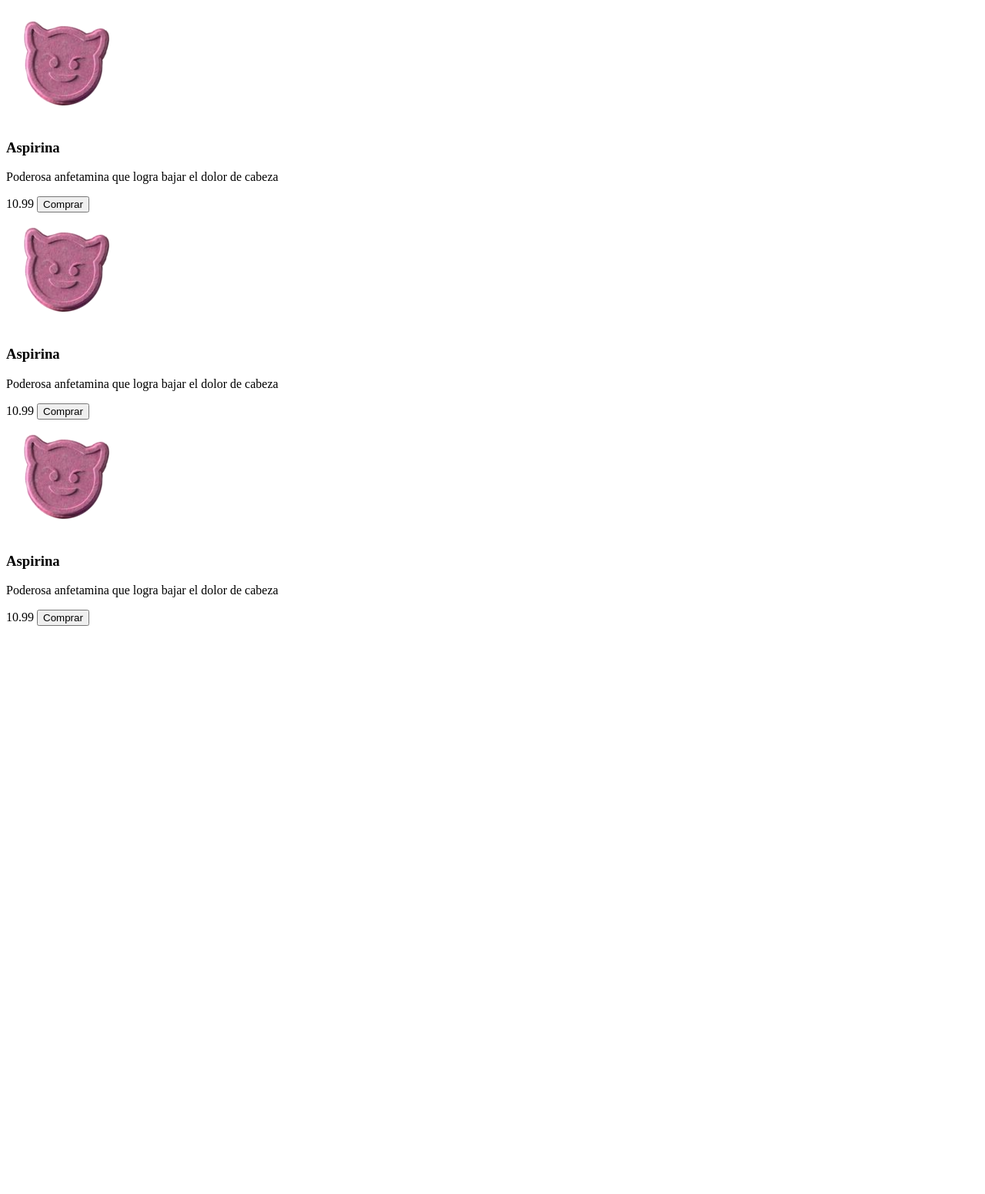
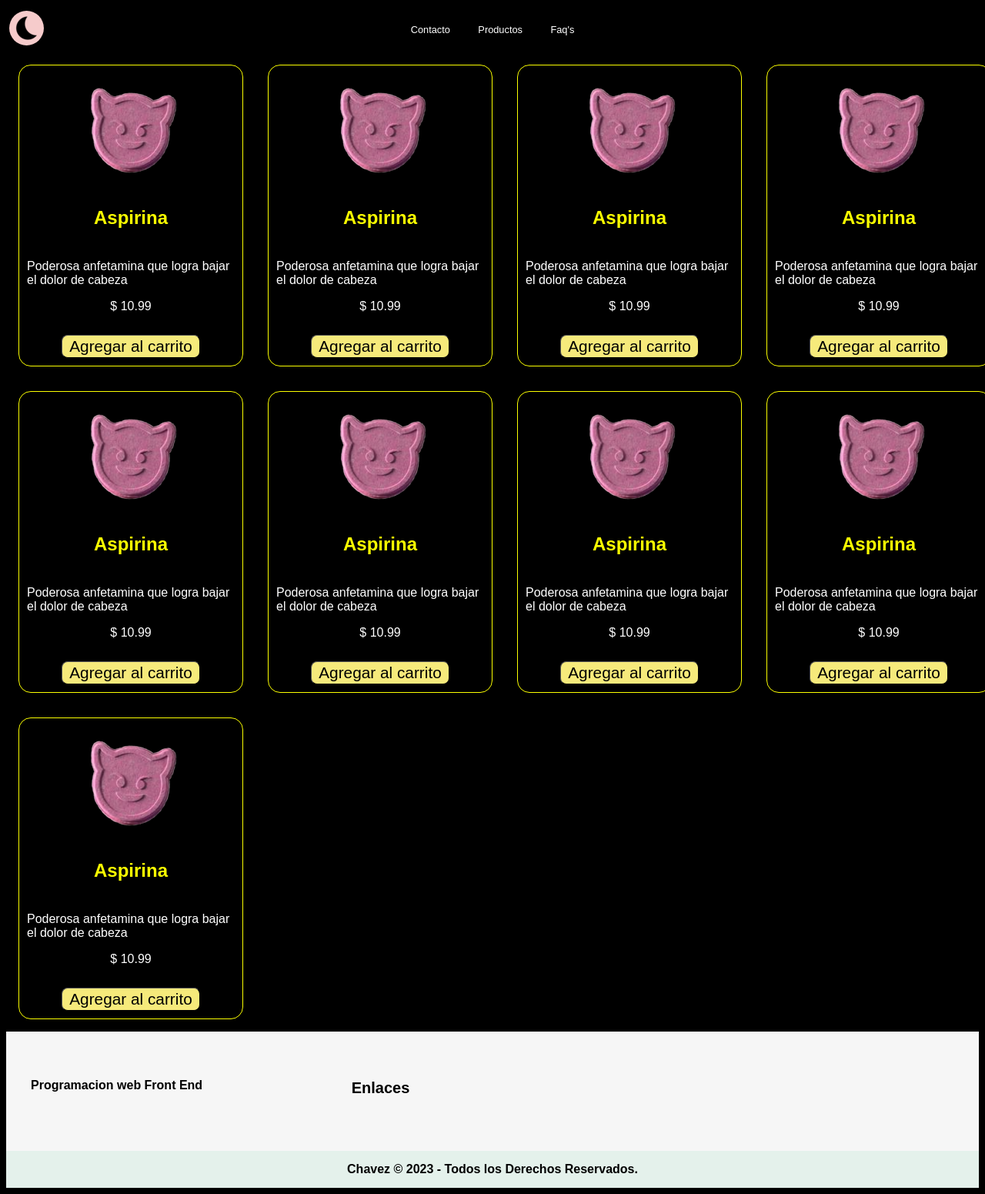
Before and after one commit to JesusChavezM/MyPharmacy, a plain HTML site: page productos.html in a window 1280 px wide. Shown: the whole page at 77% size. Before the commit the page ends 821 px from the top, so only its background shows below. Drawn offline with Linux system fonts and the light colour scheme.

Commit message:
Tarjetas de productos creadas junto con implementacion de footer

```diff
--- a/productos.html
+++ b/productos.html
@@ -4,10 +4,43 @@
   <meta charset="UTF-8">
   <meta http-equiv="X-UA-Compatible" content="IE=edge">
   <meta name="viewport" content="width=device-width, initial-scale=1.0">
-  <title>Document</title>
+  <title>MyPharmacy</title>
+  <link rel="stylesheet" href="style.css">
 </head>
 <body>
-  <div id="contenedor-productos"></div>
+  <header>
+    <div class="izq-box">
+        <a class="darktheme"><img src="/images/darktheme.png" alt="Botón de imagen" id="darktheme" onclick="darktheme()"></a>
+    </div>
+
+    <div class="center-box">
+        <a href="productos.html">Contacto</a>
+        <a href="productos.html">Productos</a>
+        <a href="productos.html">Faq's</a>
+    </div>
+
+    <div class="der-box">
+        <a class="darktheme" href="login.html"><img src="/images/user.png" alt="Botón de imagen"></a>
+    </div>
+  </header>
+  <div class="products-box" id="contenedor-productos"></div>
+  <footer class="pie-pagina">
+    <div class="grupo-1">
+        <div class="box">
+
+            <p><b>Programacion web Front End</b></p>
+        </div>
+        <div class="box">
+            <h2>Enlaces</h2>
+
+            <a href="#"></a>
+        </div>
+
+    </div>
+    <div class="grupo-2">
+        <small> <b> Chavez &copy; 2023  - Todos los Derechos Reservados.</b></small>
+    </div>
+</footer>
   <script src="scripts.js"></script>
 </body>
 </html>
--- a/productos.json
+++ b/productos.json
@@ -1,5 +1,42 @@
 {
     "productos": [
+
+      {
+        "nombre": "Aspirina",
+        "descripcion": "Poderosa anfetamina que logra bajar el dolor de cabeza",
+        "precio": 10.99,
+        "imagen": "/images/pink_pill.png"
+      },
+      {
+        "nombre": "Aspirina",
+        "descripcion": "Poderosa anfetamina que logra bajar el dolor de cabeza",
+        "precio": 10.99,
+        "imagen": "/images/pink_pill.png"
+      },
+      {
+        "nombre": "Aspirina",
+        "descripcion": "Poderosa anfetamina que logra bajar el dolor de cabeza",
+        "precio": 10.99,
+        "imagen": "/images/pink_pill.png"
+      },
+      {
+        "nombre": "Aspirina",
+        "descripcion": "Poderosa anfetamina que logra bajar el dolor de cabeza",
+        "precio": 10.99,
+        "imagen": "/images/pink_pill.png"
+      },
+      {
+        "nombre": "Aspirina",
+        "descripcion": "Poderosa anfetamina que logra bajar el dolor de cabeza",
+        "precio": 10.99,
+        "imagen": "/images/pink_pill.png"
+      },
+      {
+        "nombre": "Aspirina",
+        "descripcion": "Poderosa anfetamina que logra bajar el dolor de cabeza",
+        "precio": 10.99,
+        "imagen": "/images/pink_pill.png"
+      },
       {
         "nombre": "Aspirina",
         "descripcion": "Poderosa anfetamina que logra bajar el dolor de cabeza",
@@ -18,5 +55,6 @@
         "precio": 10.99,
         "imagen": "/images/pink_pill.png"
       }
+
     ]
   }
--- a/scripts.js
+++ b/scripts.js
@@ -44,8 +44,8 @@
         <img src="${producto.imagen}" alt="${producto.nombre}">
         <h3>${producto.nombre}</h3>
         <p>${producto.descripcion}</p>
-        <span class="precio">${producto.precio}</span>
-        <button class="btn-comprar">Comprar</button>
+        <span>$ ${producto.precio}</span><br>
+        <button>Agregar al carrito</button>
       `;
       // Agregar la tarjeta de producto al contenedor
       contenedorProductos.appendChild(tarjetaProducto);
--- a/style.css
+++ b/style.css
@@ -9,13 +9,16 @@
 
 
 */
-@font-face {
-    font-family: 'MiFuente';
-    src: url('ruta/a/mifuente.ttf');
-  }
+/*Modo oscuro del html*/
 html.darkmode{
     filter: invert(100%);
+    filter: hue-rotate(180deg);
 }
+html.darkmode img{
+  filter: invert(100%);
+  filter: hue-rotate(180deg);
+}
+
 /* Estilos para el cuerpo de la página */
 body {
     font-family: Arial, sans-serif;
@@ -24,12 +27,11 @@
 
   /* Estilos para el encabezado */
   header {
-    background-color: #f47700;
+    background-color: #000000;
     font-style: bold;
     color: white;
     border-radius: 0.5rem;
     height: 60px;
-
     display: flex;
     justify-content: space-evenly;
     align-items: center;
@@ -37,12 +39,10 @@
 .izq-box, .center-box, .der-box{
     display: inline-block;
 }
-
 .izq-box{
     margin-right: auto;
     padding: 4px;
 }
-
 .der-box{
     margin-left: auto;
     padding: 4px;
@@ -50,69 +50,168 @@
 .center-box{
     margin: 8px;
 }
+/*Formato*/
+.izq-box a img{
+  background-color: rgb(246, 203, 203);
+  border-radius: 2rem;
+}
+.izq-box a img:hover{
+  background-color: #e9d011;
+  border-radius: 2rem;
+}
 
-/* Estilos para los enlaces */
-  a {
-    color: #294493;
+/*Formato para los enlaces del header*/
+.center-box a{
+  color: #ffffff;
   text-decoration: none;
   align-items: center;
   position: relative;
   justify-content: center;
+  font-size: 1vw;
+  margin: 1rem;
+
+}
+.center-box a:hover{
+  color: #e9d011;
+  font: bold;
+  text-decoration: underline;
 }
 
-  a:hover {
-    color: #ffffff;
+/*Estilo de las tarjetas de los productos*/
+.products-box{
+  background-color: rgb(0, 0, 0);
+  width: 100%;
+  display: grid;
+  grid-template-columns: repeat(5, 8fr);
+}
+.tarjeta-producto{
+  background-color: rgb(0, 0, 0);
+  padding: 10px;
+  height: 370px;
+  width: 270px;
+  margin: 1rem;
+  flex-basis: 25%;
+  border-radius: 1rem;
+  display: flex;
+  flex-direction: column;
+  align-items: center;
+  position: relative;
+  border-width: 1px;
+  border-style:groove;
+  border-color: rgb(251, 255, 0);
+}
+.tarjeta-producto img{
+  max-width: 100%;
+  height: auto;
+}
+.tarjeta-producto h3{
+  font-size: 1.5rem;
+  font-style: bold;
+  color: rgb(251,255,0);
+}
+.tarjeta-producto p{
+  color: rgb(255, 255, 255);
+}
+.tarjeta-producto span{
+  color: white;
+}
+.tarjeta-producto button{
+  height: 30px;
+  width: 180px;
+  font-size: 1.3rem;
+  color: rgb(0, 0, 0);
+  background-color: rgb(246, 234, 123);
+  border-width: 0.5px;
+  border-radius: 8px;
+  position: absolute;
+  bottom: 10px;
+}
+.tarjeta-producto button:hover{
+  color: #4e11e9;
+  font: bold;
   text-decoration: underline;
+}
+
+/*Seccion para la landing-page*/
+.landing-page{
+  width: 100%;
+  height:80%;
 }
 
 
 
+/*:::::Pie de Pagina*/
+.pie-pagina{
+  width: 100%;
+  background-color: #f6f6f6;
+}
+.pie-pagina .grupo-1{
+  width: 100%;
+  max-width: 1200px;
+  margin: auto;
+  display:grid;
+  grid-template-columns: repeat(3, 1fr);
+  grid-gap:50px;
+  padding: 45px 0px;
+}
+.pie-pagina .grupo-1 .box figure{
+  width: 300px;
+  height: 100%;
+  display: flex;
+  justify-content: center;
+}
+.pie-pagina .grupo-1 .box figure img{
+  width: 250px;
+}
+.pie-pagina .grupo-1 .box h2{
+  color: #000000;
+  margin-bottom: 25px;
+  font-size: 20px;
+}
+.pie-pagina .grupo-1 .box p{
+  color: #000000;
+  margin-bottom: 10px;
+
+}
+.pie-pagina .grupo-1 .box a{
+  text-decoration: none;
+  color: #000000;
+
+}
+.pie-pagina .grupo-2{
+  background-color: #e4f1eb;
+  padding: 15px 10px;
+  color: #000000;
+  justify-content: center;
+  display: flex;
+}
+.pie-pagina .grupo-2 small{
+  margin-top: auto;
+  font-size: 16px;
+
+}
+
+.pie-pagina .grupo-1 .red-social a{
+  display: inline-block;
+  text-decoration: none;
+  width: 45px;
+  height: 45px;
+  line-height: 45px;
+  color: #000000;
+  margin-right: 10px;
+  background-color: #e4f1eb;
+  text-align: center;
+  transition: all 300ms ease;
+  border-radius: 0.5rem;
+}
+
+.pie-pagina .grupo-1 .red-social a:hover{
+  color: #229558;
+}
 
 
-  .tarjeta-producto {
-    display: flex;
-    flex-direction: column;
-    align-items: center;
-    border: 1px solid #ccc;
-    padding: 20px;
-    margin: 10px;
-    max-width: 300px;
+@media (max-width: 1550px) {
+  .products-box {
+    grid-template-columns: repeat(4, 1fr);
   }
-
-  .tarjeta-producto img {
-    max-width: 100%;
-    height: auto;
-    margin-bottom: 10px;
 }
-
-  .tarjeta-producto h3 {
-    font-size: 1.2em;
-    margin-bottom: 10px;
-  }
-
-  .tarjeta-producto p {
-    margin-bottom: 10px;
-  }
-
-  .tarjeta-producto .precio {
-    font-weight: bold;
-    font-size: 1.5em;
-    margin-bottom: 10px;
-  }
-
-  .tarjeta-producto .btn-comprar {
-    background-color: #4CAF50;
-    border: none;
-    color: white;
-    padding: 10px;
-    text-align: center;
-    text-decoration: none;
-    display: inline-block;
-    font-size: 16px;
-    margin-bottom: 10px;
-    cursor: pointer;
-  }
-
-  .tarjeta-producto .btn-comprar:hover {
-    background-color: #3e8e41;
-  }
```
Also changed, not shown: index.html (+19 -23 lines), login.html (+16 -0 lines). Lines whose indentation alone changed are shown as unchanged.
